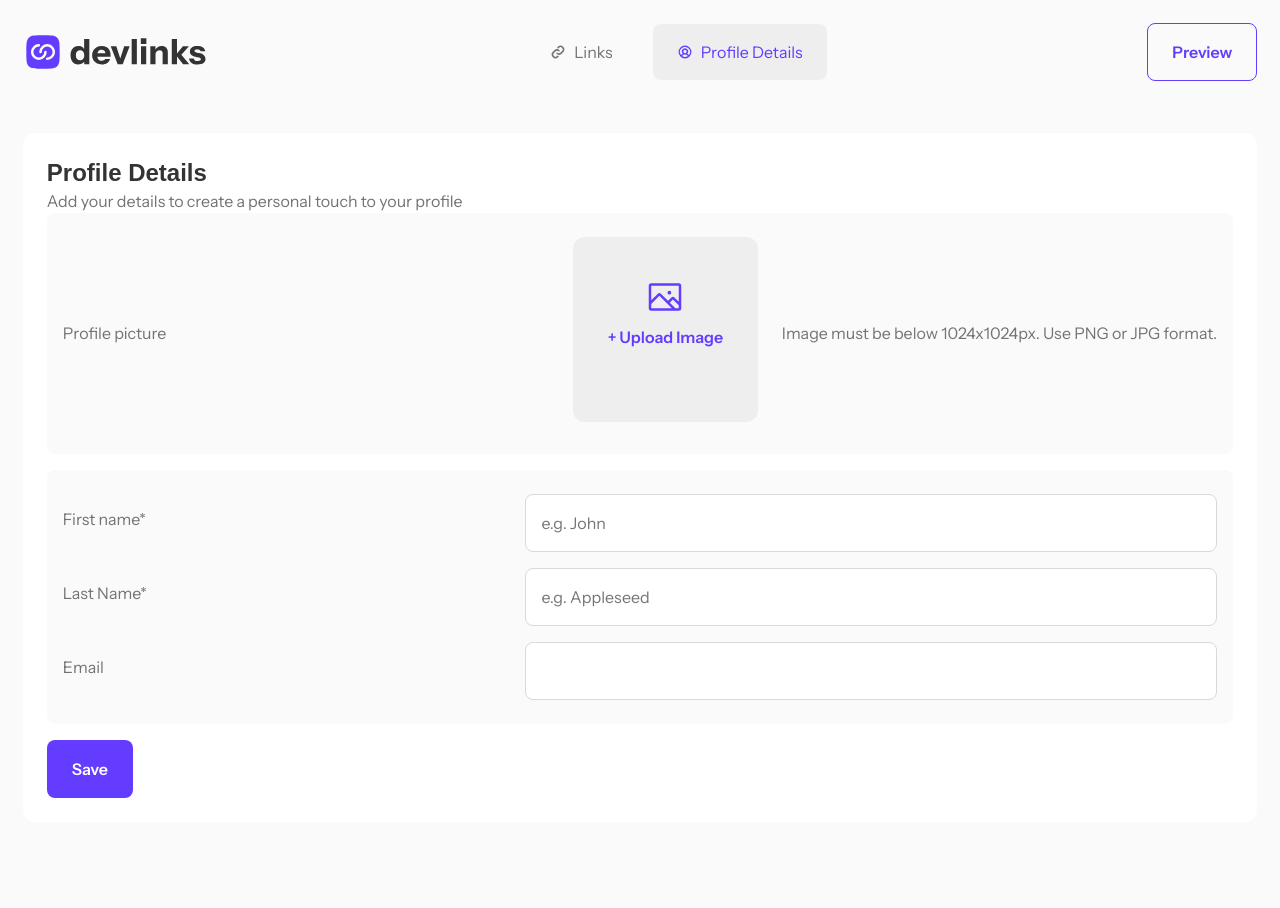
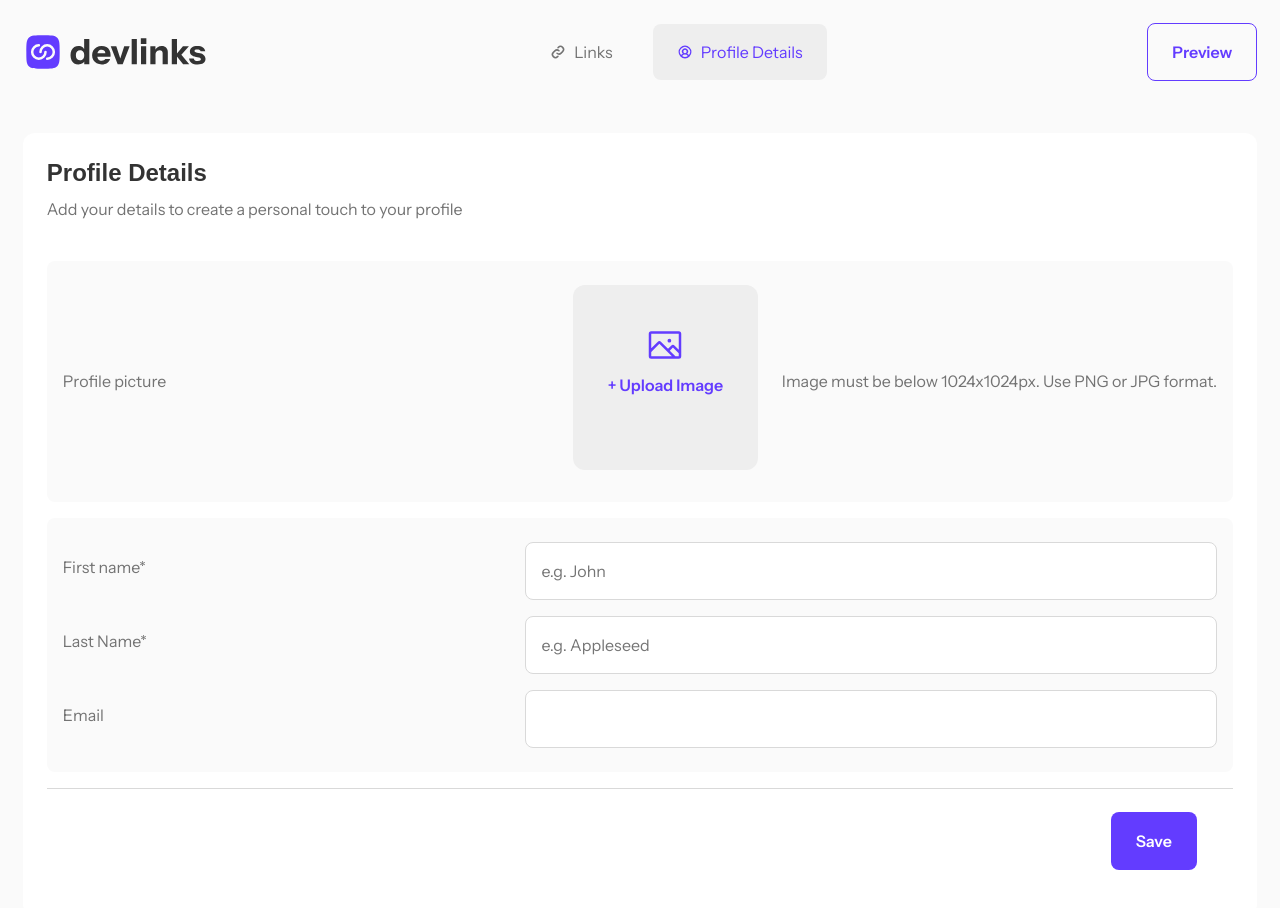
Before and after one commit to jkaps9/link-sharing-app, a React (Vite) app: page /profile in a window 1280 px wide. Shown: the top 908 px of the page. Before the commit the page ends 822 px from the top, so only its background shows below. Built offline with nearby package versions, Linux system fonts and the light colour scheme; a web font is replaced by a local one.

Commit message:
style: enhance layout of Links component with new footer and section elements

```diff
--- a/src/index.css
+++ b/src/index.css
@@ -243,6 +243,15 @@ form {
     gap: 1rem;
     padding: 1.5rem 1rem;
   }
+
+  footer {
+    align-items: stretch;
+    border-top: 1px solid var(--color-border);
+    display: flex;
+    flex-direction: column;
+    padding: clamp(1rem, 0.8239rem + 0.7512vw, 1.5rem)
+      clamp(1rem, 0.4718rem + 2.2535vw, 2.5rem);
+  }
 }
 .input-group:has(input:required) {
   label::after {
@@ -317,7 +326,22 @@ ul {
 .card {
   background-color: var(--color-bg-surface);
   border-radius: 0.75rem;
+  display: flex;
+  flex-direction: column;
+  gap: 2.5rem;
   padding: 1.5rem;
+
+  & > header {
+    display: flex;
+    flex-direction: column;
+    gap: 0.5rem;
+  }
+
+  & > section {
+    display: flex;
+    flex-direction: column;
+    gap: 1.5rem;
+  }
 }
 
 .avatar {
@@ -370,5 +394,11 @@ ul {
         }
       }
     }
+
+    footer {
+      align-items: flex-end;
+      display: flex;
+      justify-content: flex-end;
+    }
   }
 }
--- a/src/routes/links.jsx
+++ b/src/routes/links.jsx
@@ -114,6 +114,8 @@ const Links = () => {
           Add/edit/remove links below and then share all your profiles with the
           world!
         </p>
+      </header>
+      <section>
         <button
           type="button"
           className="btn btn--secondary"
@@ -128,8 +130,6 @@ const Links = () => {
         >
           + Add new link
         </button>
-      </header>
-      <section>
         <form onSubmit={handleSubmit}>
           <DragDropProvider
             onDragEnd={(event) => {
```
Also changed, not shown: src/styles/links.module.css (added).
